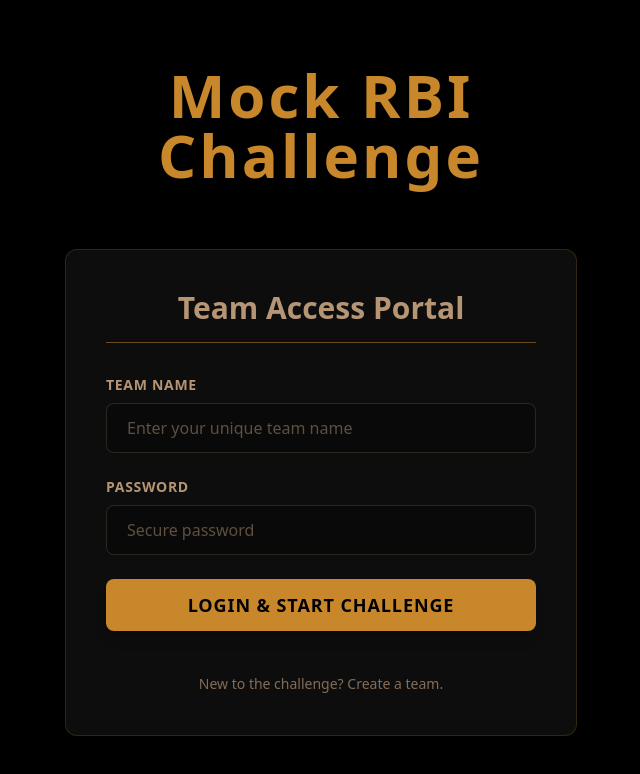
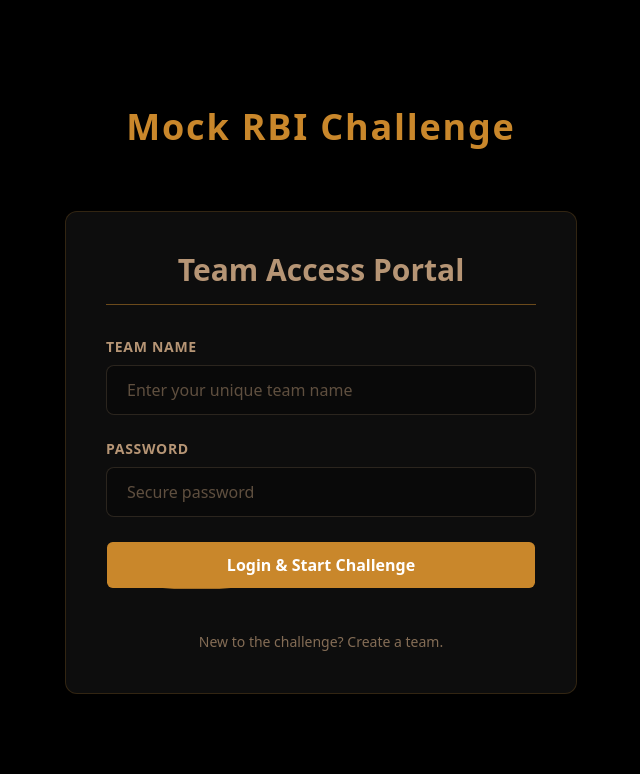
Before and after one commit to Rahil-24bcp143/Anirveda-Website, a React (Vite) app: page /mock-rbi/playerlogin in a window 1280 px wide. Shown: the top 774 px of the page, without its empty margins (319-959 px from the left). Built offline with nearby package versions, Linux system fonts and the light colour scheme; no server answers.

Commit message:
minor ui changes

```diff
--- a/src/Pages/MockRBI/Home.jsx
+++ b/src/Pages/MockRBI/Home.jsx
@@ -1,19 +1,25 @@
 import { useNavigate } from "react-router-dom";
+import { Button } from "../../components/ui/moving-border";
 
 const Home = () => {
   const navigate = useNavigate();
 
   return (
     <div className="min-h-screen flex flex-col items-center justify-center bg-black">
-      <h1 className="text-5xl font-extrabold mb-10 text-[#C9872B]">
+      <h1 className="text-9xl font-extrabold mb-10 text-[#C9872B]">
         MOCK-RBI
+
       </h1>
-      <button
+      <h3 className="text-3xl font-extrabold mb-10 text-[#C9872B]">By Anirveda</h3>
+      <Button
         onClick={() => navigate("/mock-rbi/playerlogin")}
-        className="px-8 py-3 rounded-lg font-bold text-black text-lg bg-[#C9872B] hover:bg-[#b07625] transition"
+        className="font-bold text-white text-lg bg-[#C9872B] hover:bg-[#b07625] border-[#C9872B]/50"
+        borderClassName="bg-[radial-gradient(#C9872B_40%,transparent_60%)]"
+        containerClassName="w-48"
+        duration={2000}
       >
-        Login as Team
-      </button>
+        Team Login
+      </Button>
     </div>
   );
 };
--- a/src/Pages/MockRBI/PlayerLogin.jsx
+++ b/src/Pages/MockRBI/PlayerLogin.jsx
@@ -2,6 +2,7 @@ import { useState } from "react";
 import { useNavigate } from "react-router-dom";
 import { databases, DATABASE_ID, TEAMS_COLLECTION_ID, ID } from "../../config/appwrite";
 import { Query } from "appwrite";
+import { Button } from "../../components/ui/moving-border";
 
 export default function PlayerLogin() {
   const [teamName, setTeamName] = useState("");
@@ -76,7 +77,7 @@ export default function PlayerLogin() {
     <div className="min-h-screen w-full bg-black flex items-center justify-center p-4">
       <div className="container mx-auto max-w-lg">
         {/* Title Section: Made more prominent and spaced */}
-        <h1 className="text-6xl font-extrabold text-primary mb-16 text-center tracking-wider drop-shadow-lg animate-fadeInDown">
+        <h1 className="text-4xl font-extrabold text-primary mb-16 text-center tracking-wider drop-shadow-lg animate-fadeInDown">
           Mock RBI Challenge
         </h1>
 
@@ -127,19 +128,23 @@ export default function PlayerLogin() {
               />
             </div>
 
-            {/* Submit Button: Made it a strong, eye-catching action button */}
-            <button
-              type="submit"
-              className="w-full bg-primary text-black font-extrabold text-lg py-3 rounded-lg shadow-lg transition duration-300 ease-in-out transform mt-8 uppercase tracking-wider"
-            >
-              {isRegistering ? "Register Team & Proceed" : "Login & Start Challenge"}
-            </button>
-
-            {/* Toggle Button: Subtler link below the main action */}
+            {/* Submit Button: Correctly styled with proper animation */}
+            <div className="mt-8">
+              <Button
+                type="submit"
+                borderClassName="bg-[radial-gradient(#C9872B_40%,transparent_60%)]"
+                containerClassName="w-full h-12"
+                className="w-full bg-primary text-white font-bold text-base rounded-md"
+                duration={2000}
+                borderRadius="0.375rem"
+              >
+                {isRegistering ? "Register Team & Proceed" : "Login & Start Challenge"}
+              </Button>
+            </div>
             <div className="pt-4 text-center">
               <button
                 type="button"
-                className="text-secondary/70 text-sm transition duration-200 underline-offset-4"
+                className="text-secondary/70 text-sm transition-all duration-200 hover:text-primary hover:underline underline-offset-4"
                 onClick={() => setIsRegistering(!isRegistering)}
               >
                 {isRegistering ? "Already have a team? Log in here." : "New to the challenge? Create a team."}
--- a/src/components/AnnouncementBar.jsx
+++ b/src/components/AnnouncementBar.jsx
@@ -5,37 +5,49 @@ const AnnouncementBar = () => {
   const announcements = [
     {
       id: 1,
-      text: "🎉 Blogs Section Coming Soon - Stay tuned for insightful articles on tech & economics!",
+      text: "🚀 Tesseract 2025 - Registration open now for our flagship events!",
       priority: "high"
     },
+
     {
       id: 2,
-      text: "📋 Subcom Interviews Coming Up - Prepare to join our amazing team!",
-      priority: "medium"
+      text: "💵 Take the MOCK-RBI Challenge on 10th October.",
+      priority: "high"
     },
+
     {
       id: 3,
-      text: "🎯 Introvia on 29th August, 4:00 PM - 6:00 PM - Don't miss this exciting event!",
-      priority: "high"
-    },
-    {
-      id: 4,
-      text: "🚀 Economania 2025 - Registration opens soon for our flagship event!",
-      priority: "medium"
+      text: "🎉 Blogs Section Coming Soon - Stay tuned for insightful articles on tech & economics!",
+      priority: "low"
     }
+
+
   ];
 
   const [currentIndex, setCurrentIndex] = useState(0);
   const [isVisible, setIsVisible] = useState(true);
 
+  const [fadeState, setFadeState] = useState('fade-in');
+
   useEffect(() => {
     if (!isVisible) return;
 
+    const transitionInterval = 5000; // Total time for each announcement (5 seconds)
+    const fadeTime = 400; // Time for fade transition (400ms)
+
     const interval = setInterval(() => {
-      setCurrentIndex((prevIndex) =>
-        prevIndex === announcements.length - 1 ? 0 : prevIndex + 1
-      );
-    }, 4000); // Change announcement every 4 seconds
+      // Start fade out transition
+      setFadeState('fade-out');
+
+      // Change the index after fade out completes
+      setTimeout(() => {
+        setCurrentIndex((prevIndex) =>
+          prevIndex === announcements.length - 1 ? 0 : prevIndex + 1
+        );
+        setFadeState('fade-in');
+      }, fadeTime);
+
+    }, transitionInterval);
 
     return () => clearInterval(interval);
   }, [announcements.length, isVisible]);
@@ -60,28 +72,45 @@ const AnnouncementBar = () => {
 
   const currentAnnouncement = announcements[currentIndex];
 
+  // CSS for fade animations
+  const fadeStyles = {
+    'fade-in': 'opacity-100 translate-y-0',
+    'fade-out': 'opacity-0 -translate-y-1'
+  };
+
   return (
     <>
+      {/* Expand button - Only shown when announcement bar is closed */}
+      {!isVisible && (
+        <button
+          onClick={handleShowAnnouncements}
+          className="fixed top-4 right-4 z-50 bg-gradient-to-r from-primary to-secondary w-8 h-8 rounded-full flex items-center justify-center shadow-md hover:shadow-lg transform hover:scale-110 transition-all duration-300"
+          aria-label="Show announcements"
+        >
+          <Icon icon="carbon:notification" className="text-white text-lg" />
+        </button>
+      )}
+
       {/* Content area */}
       <div className="transition-all duration-500 ease-in-out">
         {/* Sleek announcement bar */}
         <div
-          className={`bg-gradient-to-r from-primary to-secondary text-black transition-all duration-500 ease-out overflow-hidden ${
+          className={`bg-gradient-to-r from-primary via-secondary to-primary text-black transition-all duration-500 ease-out overflow-hidden shadow-md border-b border-secondary-15 ${
             isVisible
               ? 'h-14 md:h-14 sm:h-16 opacity-100 py-2 px-2 md:px-4'
               : 'h-0 opacity-0 py-0 px-2 md:px-4'
           }`}
         >
         <div className="max-w-7xl mx-auto flex items-center justify-between h-10 md:h-10 sm:h-12">
-          {/* Sleek indicator dots - Hidden on mobile */}
+          {/* Enhanced indicator dots with priority colors - Hidden on mobile */}
           <div className="hidden md:flex items-center space-x-2 mr-4">
-            {announcements.map((_, index) => (
+            {announcements.map((announcement, index) => (
               <div
                 key={index}
-                className={`w-1.5 h-1.5 rounded-full transition-all duration-300 cursor-pointer hover:scale-125 ${
+                className={`w-2 h-2 rounded-full transition-all duration-300 cursor-pointer hover:scale-125 transform ${index === currentIndex ? 'scale-110' : ''} ${
                   index === currentIndex
-                    ? "bg-black"
-                    : "bg-black bg-opacity-40 hover:bg-opacity-70"
+                    ? announcement.priority === 'high' ? "bg-red-500 ring-2 ring-red-200" : "bg-green-500 ring-2 ring-green-200"
+                    : "bg-black bg-opacity-25 hover:bg-opacity-40"
                 }`}
                 onClick={() => setCurrentIndex(index)}
                 aria-label={`Go to announcement ${index + 1}`}
@@ -89,18 +118,21 @@ const AnnouncementBar = () => {
             ))}
           </div>
 
-          {/* Clean announcement text - Responsive */}
-          <div className="flex-1 min-w-0 text-center px-2 md:px-0">
-            <p className="font-Abel text-sm md:text-lg font-medium truncate">
-              {currentAnnouncement.text}
-            </p>
+          {/* Enhanced announcement text - Responsive */}
+          <div className="flex-1 min-w-0 text-center px-2 md:px-0 flex items-center justify-center">
+            <div className="inline-flex items-center space-x-2">
+              <div className={`hidden md:block h-4 w-1 rounded-full ${currentAnnouncement.priority === 'high' ? 'bg-red-500' : 'bg-green-500'} animate-pulse`}></div>
+              <p className={`font-Abel text-sm md:text-lg font-semibold truncate tracking-wide drop-shadow-sm transition-all duration-300 ${fadeStyles[fadeState]}`}>
+                {currentAnnouncement.text}
+              </p>
+            </div>
           </div>
 
-          {/* Minimal controls - Compact on mobile */}
-          <div className="flex items-center space-x-1 ml-2 md:ml-4">
+          {/* Enhanced controls - Elegant on all devices */}
+          <div className="flex items-center space-x-2 ml-2 md:ml-4">
             <button
               onClick={handlePrevious}
-              className="w-5 h-5 md:w-6 md:h-6 rounded-full bg-black bg-opacity-20 hover:bg-opacity-30 flex items-center justify-center transition-all duration-200"
+              className="w-6 h-6 md:w-7 md:h-7 rounded-full bg-black bg-opacity-10 hover:bg-opacity-20 flex items-center justify-center transition-all duration-300 transform hover:scale-105 hover:shadow-sm focus:outline-none focus:ring-1 focus:ring-primary"
               aria-label="Previous"
             >
               <Icon icon="carbon:chevron-left" className="text-black text-xs md:text-sm" />
@@ -108,7 +140,7 @@ const AnnouncementBar = () => {
 
             <button
               onClick={handleNext}
-              className="w-5 h-5 md:w-6 md:h-6 rounded-full bg-black bg-opacity-20 hover:bg-opacity-30 flex items-center justify-center transition-all duration-200"
+              className="w-6 h-6 md:w-7 md:h-7 rounded-full bg-black bg-opacity-10 hover:bg-opacity-20 flex items-center justify-center transition-all duration-300 transform hover:scale-105 hover:shadow-sm focus:outline-none focus:ring-1 focus:ring-primary"
               aria-label="Next"
             >
               <Icon icon="carbon:chevron-right" className="text-black text-xs md:text-sm" />
@@ -116,7 +148,7 @@ const AnnouncementBar = () => {
 
             <button
               onClick={handleClose}
-              className="w-5 h-5 md:w-6 md:h-6 rounded-full bg-black bg-opacity-20 hover:bg-red-500 hover:bg-opacity-25 flex items-center justify-center transition-all duration-200 ml-1 md:ml-2"
+              className="w-6 h-6 md:w-7 md:h-7 rounded-full bg-black bg-opacity-10 hover:bg-red-400 hover:bg-opacity-20 flex items-center justify-center transition-all duration-300 transform hover:scale-105 hover:shadow-sm focus:outline-none focus:ring-1 focus:ring-red-400 ml-1 md:ml-2"
               aria-label="Close"
             >
               <Icon icon="carbon:close" className="text-black text-xs md:text-sm" />
--- a/src/components/ui/animated-testimonials.jsx
+++ b/src/components/ui/animated-testimonials.jsx
@@ -113,7 +113,7 @@ export const AnimatedTestimonials = ({
               duration: 0.2,
               ease: "easeInOut",
             }}>
-            <h3 className="text-2xl font-bold text-black dark:text-white">
+            <h3 className="text-2xl font-bold text-black dark:text-primary">
               {testimonials[active] && testimonials[active].name ? testimonials[active].name : ""}
             </h3>
             <p className="text-sm text-gray-500 dark:text-neutral-500">
--- /dev/null
+++ b/src/components/ui/moving-border.jsx
@@ -0,0 +1,124 @@
+"use client";
+import React from "react";
+import {
+  motion,
+  useAnimationFrame,
+  useMotionTemplate,
+  useMotionValue,
+  useTransform,
+} from "framer-motion";
+import { useRef } from "react";
+import { cn } from "../../lib/utils";
+
+export function Button({
+  borderRadius = "1.75rem",
+  children,
+  as: Component = "button",
+  containerClassName,
+  borderClassName,
+  duration,
+  className,
+  ...otherProps
+}) {
+  return (
+    <Component
+      className={cn(
+        "relative h-16 w-40 overflow-hidden bg-transparent p-[1px] text-xl",
+        containerClassName,
+      )}
+      style={{
+        borderRadius: borderRadius,
+      }}
+      {...otherProps}
+    >
+      <div
+        className="absolute inset-0"
+        style={{ borderRadius: `calc(${borderRadius} * 0.96)` }}
+      >
+        <MovingBorder duration={duration} rx="30%" ry="30%">
+          <div
+            className={cn(
+              "h-20 w-20 bg-[radial-gradient(#0ea5e9_40%,transparent_60%)] opacity-[0.8]",
+              borderClassName,
+            )}
+          />
+        </MovingBorder>
+      </div>
+
+      <div
+        className={cn(
+          "relative flex h-full w-full items-center justify-center",
+          className,
+        )}
+        style={{
+          borderRadius: `calc(${borderRadius} * 0.96)`,
+        }}
+      >
+        {children}
+      </div>
+    </Component>
+  );
+}
+
+export const MovingBorder = ({
+  children,
+  duration = 3000,
+  rx,
+  ry,
+  ...otherProps
+}) => {
+  const pathRef = useRef();
+  const progress = useMotionValue(0);
+
+  useAnimationFrame((time) => {
+    const length = pathRef.current?.getTotalLength();
+    if (length) {
+      const pxPerMillisecond = length / duration;
+      progress.set((time * pxPerMillisecond) % length);
+    }
+  });
+
+  const x = useTransform(
+    progress,
+    (val) => pathRef.current?.getPointAtLength(val).x,
+  );
+  const y = useTransform(
+    progress,
+    (val) => pathRef.current?.getPointAtLength(val).y,
+  );
+
+  const transform = useMotionTemplate`translateX(${x}px) translateY(${y}px) translateX(-50%) translateY(-50%)`;
+
+  return (
+    <>
+      <svg
+        xmlns="http://www.w3.org/2000/svg"
+        preserveAspectRatio="none"
+        className="absolute h-full w-full"
+        width="100%"
+        height="100%"
+        {...otherProps}
+      >
+        <rect
+          fill="none"
+          width="100%"
+          height="100%"
+          rx={rx}
+          ry={ry}
+          ref={pathRef}
+        />
+      </svg>
+      <motion.div
+        style={{
+          position: "absolute",
+          top: 0,
+          left: 0,
+          display: "inline-block",
+          transform,
+        }}
+      >
+        {children}
+      </motion.div>
+    </>
+  );
+};
```
Also changed, not shown: src/components/MockRbi/OptionSelector.jsx (deleted).
